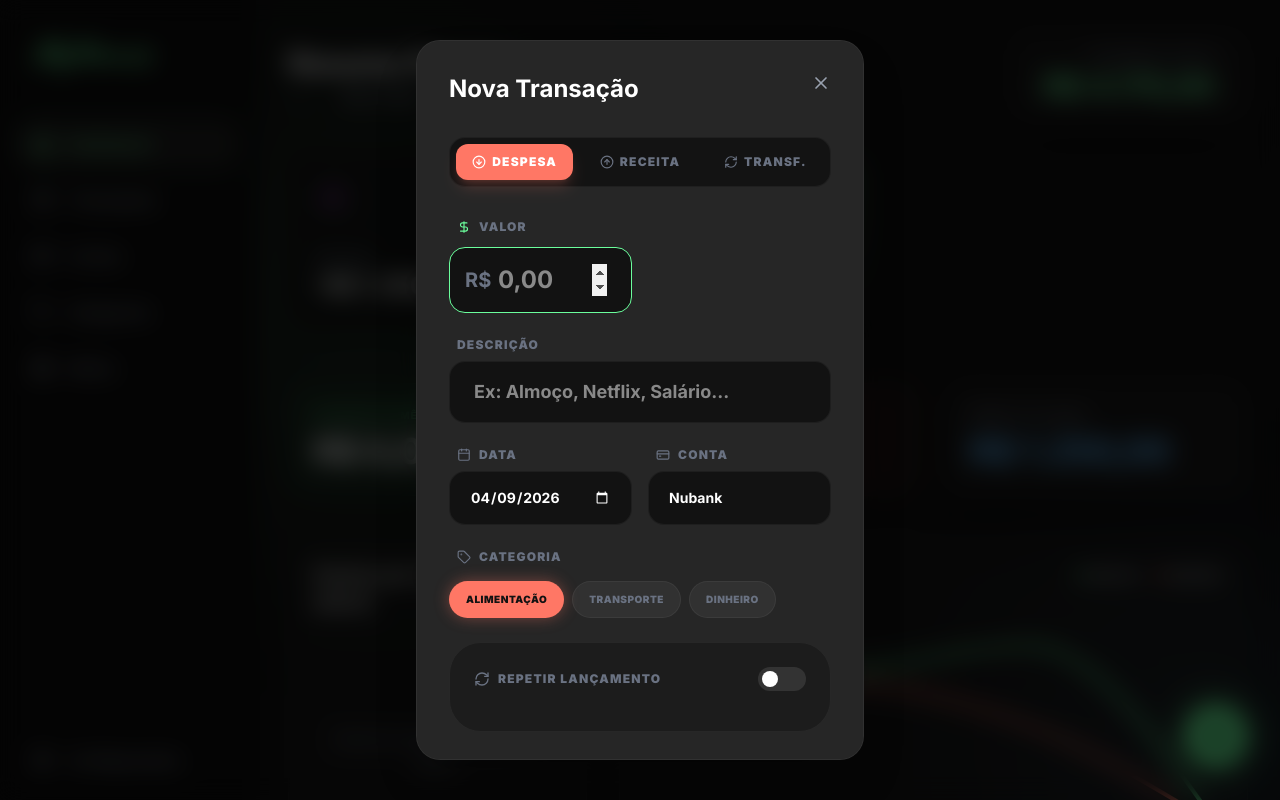
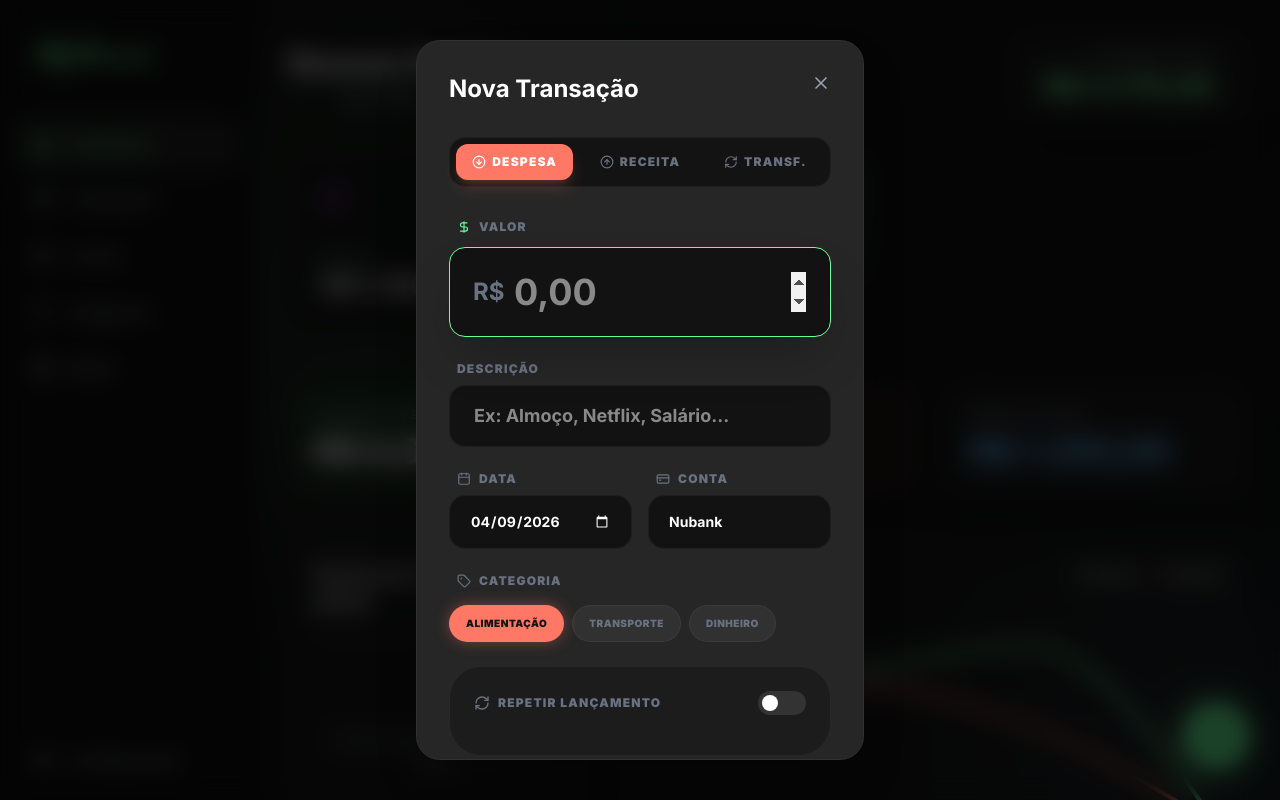
Before and after one commit to Gabriiel-Souza/MyNance, a React (Vite) app: page / in a window 1280 px wide. Both pictures are taken after a click on the button 1216 px from the left and 736 px from the top of the page. Shown: the top 800 px of the page. Built offline with nearby package versions, Linux system fonts and the light colour scheme.

Commit message:
style: reorder amount fields in TransactionModal

```diff
--- a/src/components/TransactionModal.tsx
+++ b/src/components/TransactionModal.tsx
@@ -181,44 +181,44 @@ export function TransactionModal({ isOpen, onClose, editTransaction }: ModalProp
         </div>
 
         <form onSubmit={handleSubmit} className="flex flex-col gap-6">
-          <div className="grid grid-cols-1 md:grid-cols-2 gap-4">
+          <div className="flex flex-col gap-6">
+            {isRepetitive && repeatType === 'INSTALLMENT' && (
+              <div className="relative">
+                <label className="block text-xs font-black text-gray-500 uppercase tracking-widest mb-3 flex items-center gap-2 ml-2">
+                  <DollarSign size={14} className="text-secondary" /> Valor Total da Compra
+                </label>
+                <div className="relative">
+                  <span className="absolute left-6 top-1/2 -translate-y-1/2 text-2xl font-bold text-gray-500">R$</span>
+                  <input
+                    type="number"
+                    step="0.01"
+                    value={totalAmount}
+                    onChange={e => handleTotalChange(e.target.value)}
+                    className="w-full bg-background border border-white/5 rounded-2xl pl-16 pr-6 py-6 text-4xl font-bold focus:outline-none border-dashed border-white/10"
+                    placeholder="Total"
+                  />
+                </div>
+              </div>
+            )}
+
             <div className="relative">
               <label className="block text-xs font-black text-gray-500 uppercase tracking-widest mb-3 flex items-center gap-2 ml-2">
-                <DollarSign size={14} className="text-primary" /> {isRepetitive && repeatType === 'INSTALLMENT' ? 'Valor da Parcela' : 'Valor'}
+                <DollarSign size={14} className="text-primary" /> {isRepetitive && repeatType === 'INSTALLMENT' ? 'Valor de Cada Parcela' : 'Valor'}
               </label>
               <div className="relative">
-                <span className="absolute left-4 top-1/2 -translate-y-1/2 text-xl font-bold text-gray-500">R$</span>
+                <span className="absolute left-6 top-1/2 -translate-y-1/2 text-2xl font-bold text-gray-500">R$</span>
                 <input
                   type="number"
                   step="0.01"
                   required
                   value={amount}
                   onChange={e => setAmount(e.target.value)}
-                  className="w-full bg-background border border-white/5 rounded-2xl pl-12 pr-6 py-4 text-2xl font-bold focus:outline-none focus:border-primary transition-all"
+                  className={`w-full bg-background border border-white/5 rounded-2xl pl-16 pr-6 py-6 text-4xl font-bold focus:outline-none focus:border-primary transition-all ${isRepetitive && repeatType === 'INSTALLMENT' ? 'bg-surface-variant/10' : 'shadow-2xl'}`}
                   placeholder="0,00"
                   autoFocus={!editTransaction}
                 />
               </div>
             </div>
-
-            {isRepetitive && repeatType === 'INSTALLMENT' && (
-              <div className="relative">
-                <label className="block text-xs font-black text-gray-500 uppercase tracking-widest mb-3 flex items-center gap-2 ml-2">
-                  Valor Total
-                </label>
-                <div className="relative">
-                  <span className="absolute left-4 top-1/2 -translate-y-1/2 text-xl font-bold text-gray-500">R$</span>
-                  <input
-                    type="number"
-                    step="0.01"
-                    value={totalAmount}
-                    onChange={e => handleTotalChange(e.target.value)}
-                    className="w-full bg-background border border-white/5 rounded-2xl pl-12 pr-6 py-4 text-2xl font-bold focus:outline-none border-dashed border-white/10"
-                    placeholder="Total"
-                  />
-                </div>
-              </div>
-            )}
           </div>
 
           <div>
```
